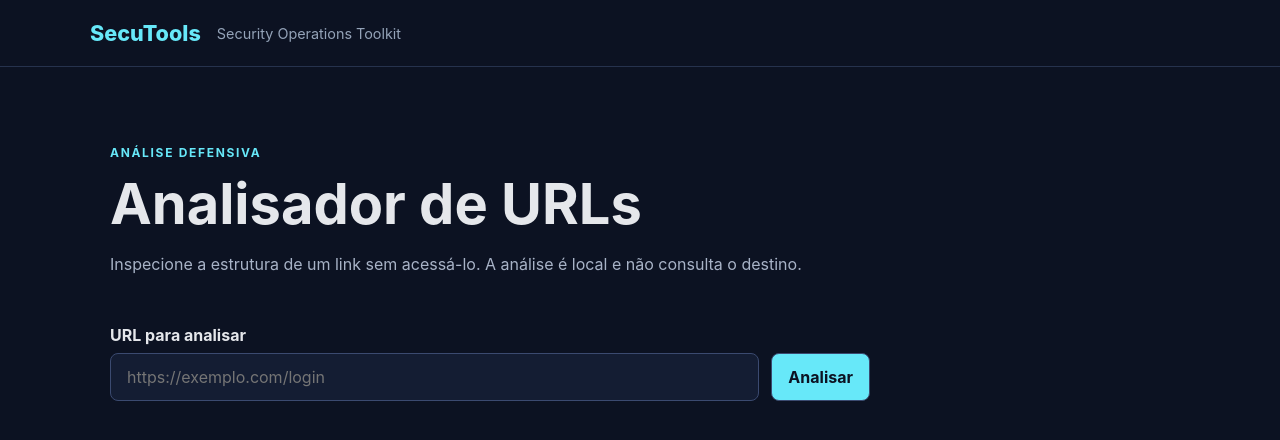
After one commit to christzph/secutools, a Flask app: page /tools/url-analyzer in a window 1280 px wide. The commit adds this page. Shown: the top 440 px of the page. Run offline with Flask 3, Linux system fonts and the light colour scheme.

Commit message:
feat: adiciona analisador de URLs
Implementa análise local de riscos, interface dedicada e testes automatizados para identificar sinais suspeitos em URLs.

```diff
--- a/app.py
+++ b/app.py
@@ -1,6 +1,49 @@
 """Ponto de entrada da aplicação SecuTools."""
 
-from flask import Flask, render_template
+from ipaddress import ip_address
+from urllib.parse import urlparse
+
+from flask import Flask, render_template, request
+
+
+def analyze_url(value: str) -> dict[str, object]:
+    """Analisa sinais comuns de risco sem fazer uma requisição externa."""
+    candidate = value.strip()
+    parsed = urlparse(candidate)
+    findings: list[str] = []
+    score = 0
+
+    if parsed.scheme not in {"http", "https"} or not parsed.hostname:
+        return {"url": candidate, "risk": "Inválida", "score": 0, "findings": ["Informe uma URL HTTP ou HTTPS válida."]}
+
+    hostname = parsed.hostname.lower()
+    if parsed.scheme == "http":
+        findings.append("A conexão não usa HTTPS.")
+        score += 2
+    if parsed.username or parsed.password:
+        findings.append("A URL contém credenciais embutidas.")
+        score += 3
+    if "@" in parsed.netloc:
+        findings.append("O caractere @ pode ocultar o destino real.")
+        score += 2
+    if hostname.startswith("xn--") or ".xn--" in hostname:
+        findings.append("O domínio usa representação Punycode.")
+        score += 2
+    try:
+        ip_address(hostname)
+    except ValueError:
+        pass
+    else:
+        findings.append("O destino é um endereço IP, não um domínio.")
+        score += 2
+    if len(candidate) > 120:
+        findings.append("A URL é excepcionalmente longa.")
+        score += 1
+
+    risk = "Baixo" if score <= 1 else "Moderado" if score <= 3 else "Alto"
+    if not findings:
+        findings.append("Nenhum sinal básico de risco foi identificado.")
+    return {"url": candidate, "risk": risk, "score": score, "findings": findings}
 
 
 def create_app() -> Flask:
@@ -11,8 +54,9 @@ def create_app() -> Flask:
         tools = [
             {
                 "name": "Analisador de URLs",
-                "description": "Analise e desarme links suspeitos.",
-                "status": "Em breve",
+                "description": "Identifique sinais básicos de risco em links.",
+                "status": "Disponível",
+                "url": "/tools/url-analyzer",
             },
             {
                 "name": "Analisador de Logs",
@@ -27,6 +71,13 @@ def create_app() -> Flask:
         ]
         return render_template("index.html", tools=tools)
 
+    @app.route("/tools/url-analyzer", methods=["GET", "POST"])
+    def url_analyzer():
+        result = None
+        if request.method == "POST":
+            result = analyze_url(request.form.get("url", ""))
+        return render_template("url_analyzer.html", result=result)
+
     return app
 
 
--- a/static/style.css
+++ b/static/style.css
@@ -79,3 +79,57 @@ p {
 .tool-card h2 {
   margin: 0.8rem 0;
 }
+
+.tool-link {
+  color: #67e8f9;
+  font-weight: 700;
+}
+
+.url-form {
+  max-width: 760px;
+}
+
+.url-form label {
+  display: block;
+  font-weight: 700;
+  margin-bottom: 0.5rem;
+}
+
+.form-row {
+  display: flex;
+  gap: 0.75rem;
+}
+
+input,
+button {
+  border: 1px solid #3b4a70;
+  border-radius: 8px;
+  font: inherit;
+  padding: 0.8rem 1rem;
+}
+
+input {
+  background: #141d33;
+  color: #e5e7eb;
+  flex: 1;
+}
+
+button {
+  background: #67e8f9;
+  color: #0c1222;
+  cursor: pointer;
+  font-weight: 700;
+}
+
+.analysis-result {
+  background: #141d33;
+  border: 1px solid #26324d;
+  border-radius: 12px;
+  margin-top: 2rem;
+  max-width: 760px;
+  padding: 1.5rem;
+}
+
+.analysis-result h2 {
+  margin-top: 0.75rem;
+}
--- a/templates/index.html
+++ b/templates/index.html
@@ -12,6 +12,7 @@
     <span class="status">{{ tool.status }}</span>
     <h2>{{ tool.name }}</h2>
     <p>{{ tool.description }}</p>
+    {% if tool.url %}<a class="tool-link" href="{{ tool.url }}">Abrir ferramenta</a>{% endif %}
   </article>
   {% endfor %}
 </section>
--- /dev/null
+++ b/templates/url_analyzer.html
@@ -0,0 +1,28 @@
+{% extends "base.html" %}
+{% block title %}Analisador de URLs · SecuTools{% endblock %}
+{% block content %}
+<section class="hero">
+  <p class="eyebrow">ANÁLISE DEFENSIVA</p>
+  <h1>Analisador de URLs</h1>
+  <p>Inspecione a estrutura de um link sem acessá-lo. A análise é local e não consulta o destino.</p>
+</section>
+
+<form class="url-form" method="post">
+  <label for="url">URL para analisar</label>
+  <div class="form-row">
+    <input id="url" name="url" type="text" value="{{ result.url if result else '' }}"
+           placeholder="https://exemplo.com/login" required>
+    <button type="submit">Analisar</button>
+  </div>
+</form>
+
+{% if result %}
+<section class="analysis-result" aria-live="polite">
+  <p class="eyebrow">RESULTADO</p>
+  <h2>Risco {{ result.risk }}</h2>
+  <ul>
+    {% for finding in result.findings %}<li>{{ finding }}</li>{% endfor %}
+  </ul>
+</section>
+{% endif %}
+{% endblock %}
```
Also changed, not shown: tests/test_app.py (added, +25 -0 lines).
